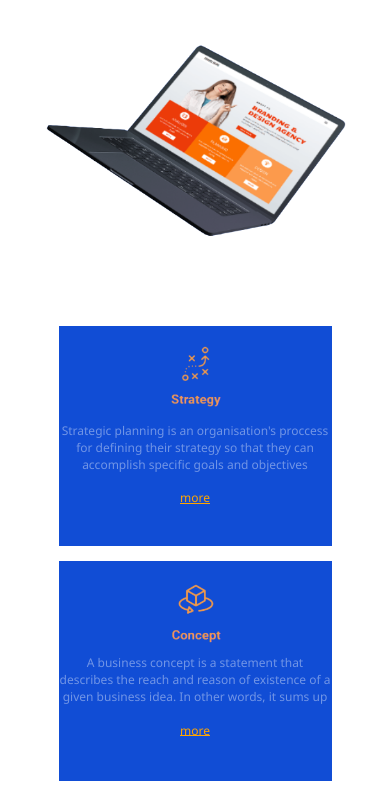
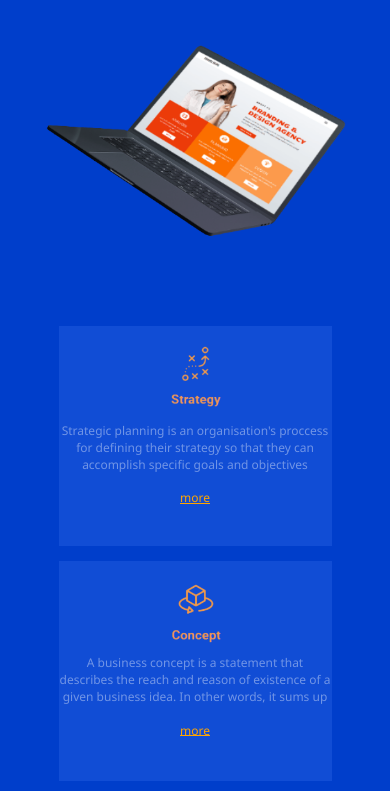
Before and after one commit to BogunD/Lab4WEB, a plain HTML site: page index.html in a window 390 px wide. Shown: the part 242-1033 px from the top of the page. Drawn offline with Linux system fonts and the light colour scheme.

Commit message:
Update style.css

```diff
--- a/style.css
+++ b/style.css
@@ -213,6 +213,7 @@
 
 @media only screen and (max-width: 900px) {
     body{
+      background-color: #003ecb;
       height: 100%;
       display: grid;
         margin:0;
```
